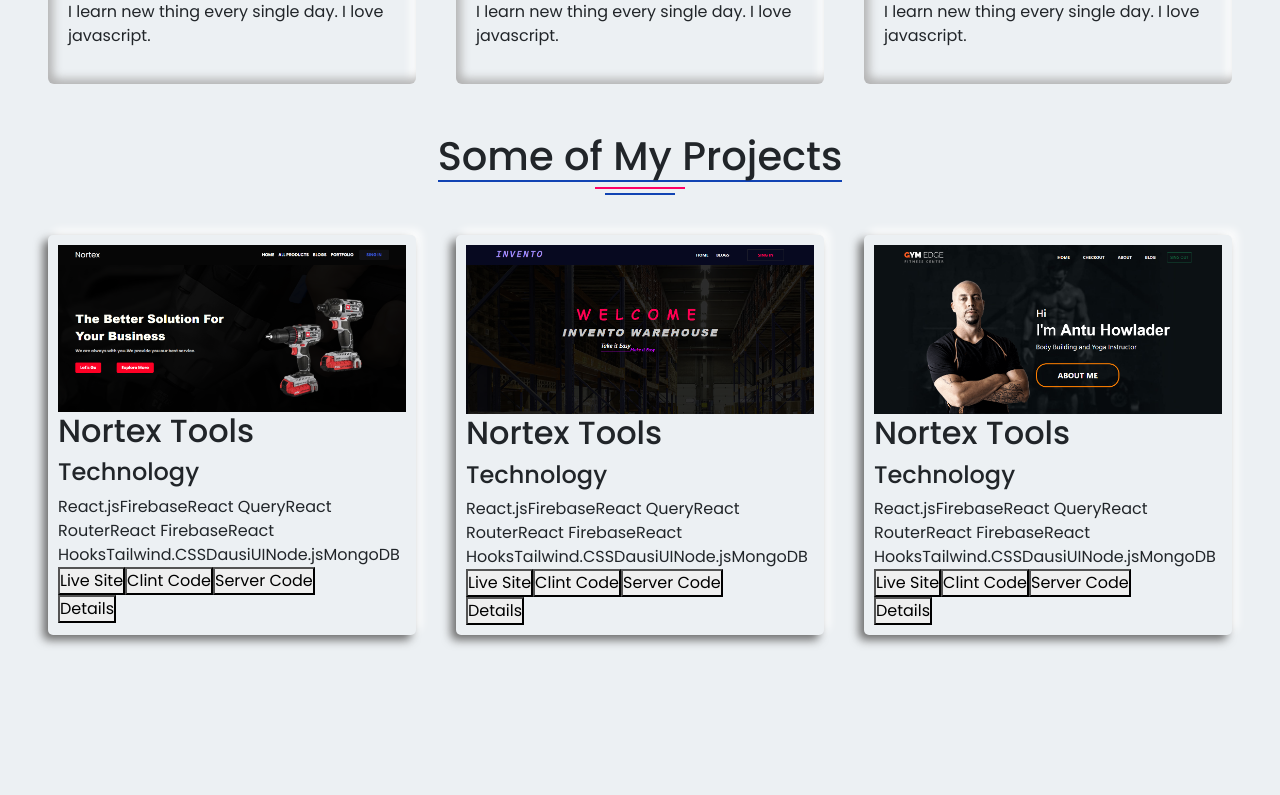
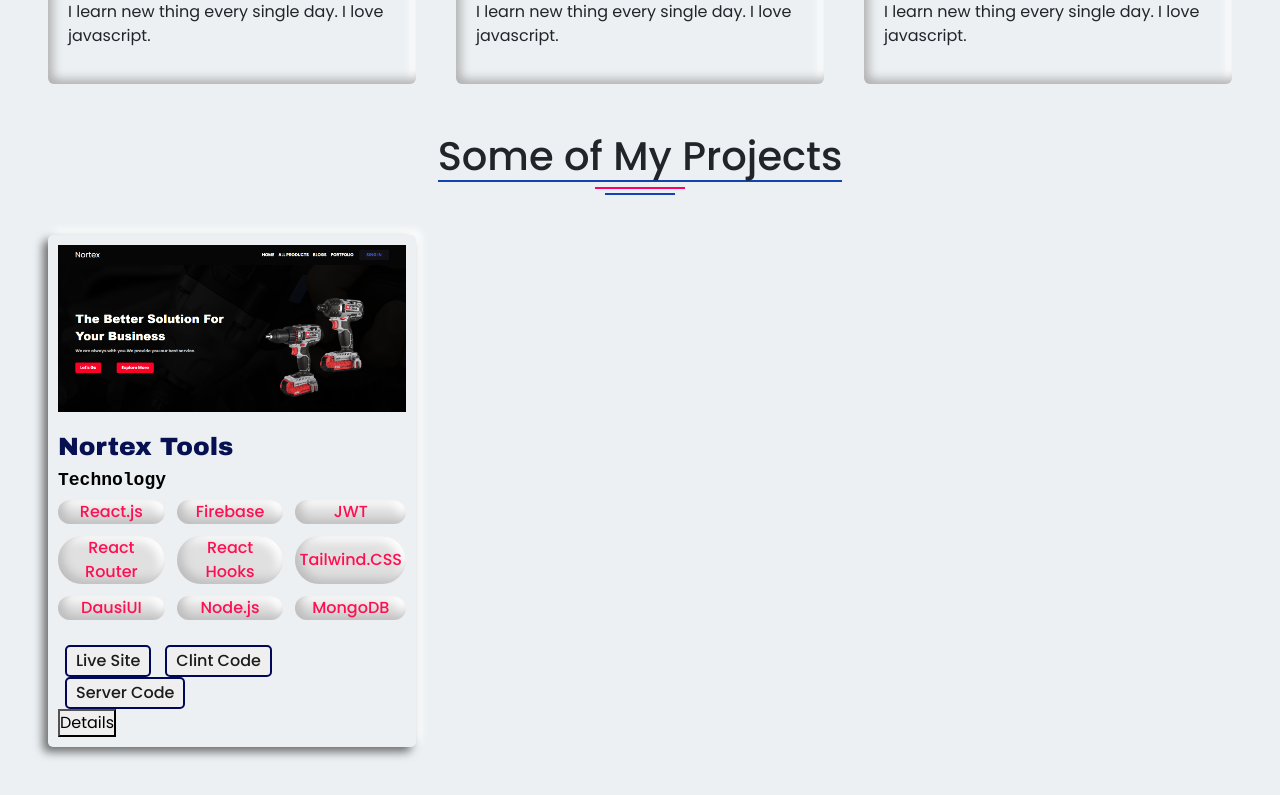
Before and after one commit to Sajalhowlader/portfolio, a React (Create React App) app: page / in a window 1280 px wide. Shown: the part 1370-2165 px from the top of the page. Before the commit the page ends 2053 px from the top, so only its background shows below. Built offline with nearby package versions, Linux system fonts and the light colour scheme.

Commit message:
add details

```diff
--- a/src/Css/AllCss.css
+++ b/src/Css/AllCss.css
@@ -135,8 +135,45 @@ body {
 }
 .project-details {
   border-radius: 5px;
-  background: linear-gradient(225deg, #cacaca, #f0f0f0);
   box-shadow: -5px 5px 10px #6e6e6e, 5px -5px 10px #ffffff;
   background: #ecf0f3;
   padding: 10px;
 }
+.project-details h2 {
+  margin-top: 20px;
+  font-weight: 600;
+  color: #071152;
+  font-size: 25px;
+  font-family: arial black;
+}
+
+.project-details h4 {
+  font-size: 18px;
+  font-weight: bold;
+  color: black;
+  font-family: monospace;
+}
+.tech {
+  display: grid;
+  grid-template-columns: repeat(3, 1fr);
+  gap: 12px;
+  margin-bottom: 25px;
+}
+.tech button {
+  padding: 0px 4px;
+  background: white;
+  border-radius: 50px;
+  background: #e0e0e0;
+  box-shadow: inset 5px -5px 10px #bebebe, inset -5px 5px 10px #ffffff;
+  border: none;
+  font-weight: 500;
+  color: #ff0e51;
+}
+.live-site {
+  margin: 0px 7px;
+  padding: 2px 9px;
+  border-radius: 5px;
+  border: 2px solid #01085a;
+  font-weight: 500;
+  color: #1c1c1c;
+}
--- a/src/Pages/Home/Projects.js
+++ b/src/Pages/Home/Projects.js
@@ -1,6 +1,4 @@
 import React from "react";
-import gym from "../../images/Gym-Edge.png";
-import invento from "../../images/Invento.png";
 import nortex from "../../images/Nortex.png";
 const Projects = () => {
   return (
@@ -15,58 +13,17 @@ const Projects = () => {
           <img className="img-fluid" src={nortex} alt="" />
           <h2>Nortex Tools</h2>
           <h4>Technology</h4>
-          <span>React.js</span>
-          <span>Firebase</span>
-          <span>React Query</span>
-          <span>React Router</span>
-          <span>React Firebase</span>
-          <span>React Hooks</span>
-          <span>Tailwind.CSS</span>
-          <span>DausiUI</span>
-          <span>Node.js</span>
-          <span>MongoDB</span>
-          <div className="info-btn">
-            <button className="live-site">Live Site</button>
-            <button className="live-site">Clint Code</button>
-            <button className="live-site">Server Code</button>
+          <div className="tech">
+            <button>React.js</button>
+            <button>Firebase</button>
+            <button>JWT</button>
+            <button>React Router</button>
+            <button>React Hooks</button>
+            <button>Tailwind.CSS</button>
+            <button>DausiUI</button>
+            <button>Node.js</button>
+            <button>MongoDB</button>
           </div>
-          <button>Details</button>
-        </div>
-        <div className="project-details">
-          <img className="img-fluid" src={invento} alt="" />
-          <h2>Nortex Tools</h2>
-          <h4>Technology</h4>
-          <span>React.js</span>
-          <span>Firebase</span>
-          <span>React Query</span>
-          <span>React Router</span>
-          <span>React Firebase</span>
-          <span>React Hooks</span>
-          <span>Tailwind.CSS</span>
-          <span>DausiUI</span>
-          <span>Node.js</span>
-          <span>MongoDB</span>
-          <div className="info-btn">
-            <button className="live-site">Live Site</button>
-            <button className="live-site">Clint Code</button>
-            <button className="live-site">Server Code</button>
-          </div>
-          <button>Details</button>
-        </div>
-        <div className="project-details">
-          <img className="img-fluid" src={gym} alt="" />
-          <h2>Nortex Tools</h2>
-          <h4>Technology</h4>
-          <span>React.js</span>
-          <span>Firebase</span>
-          <span>React Query</span>
-          <span>React Router</span>
-          <span>React Firebase</span>
-          <span>React Hooks</span>
-          <span>Tailwind.CSS</span>
-          <span>DausiUI</span>
-          <span>Node.js</span>
-          <span>MongoDB</span>
           <div className="info-btn">
             <button className="live-site">Live Site</button>
             <button className="live-site">Clint Code</button>
```
